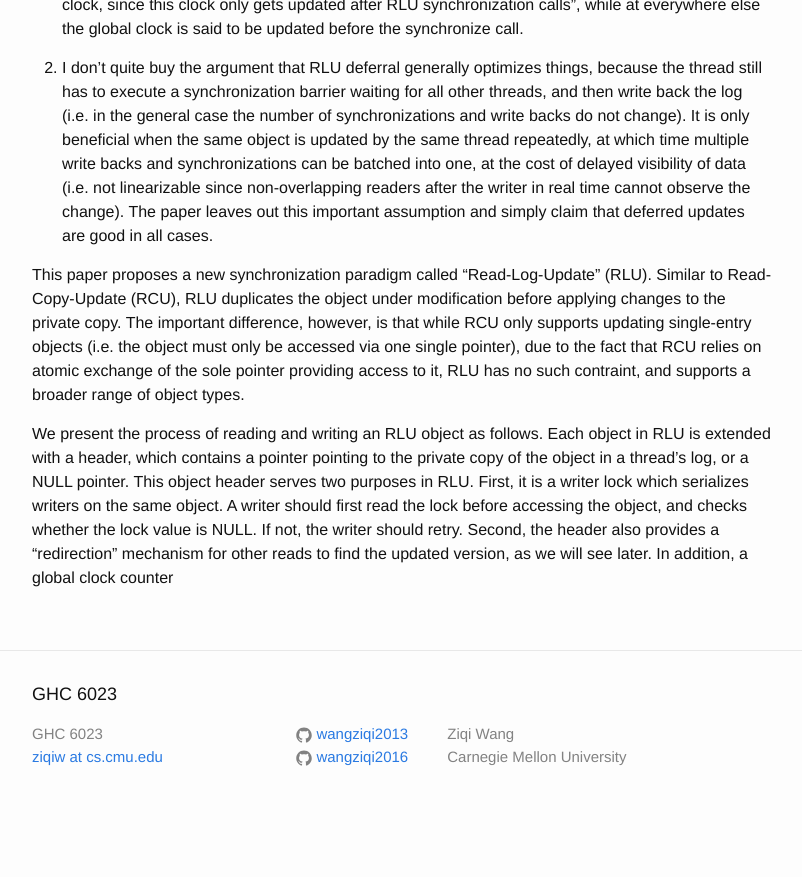
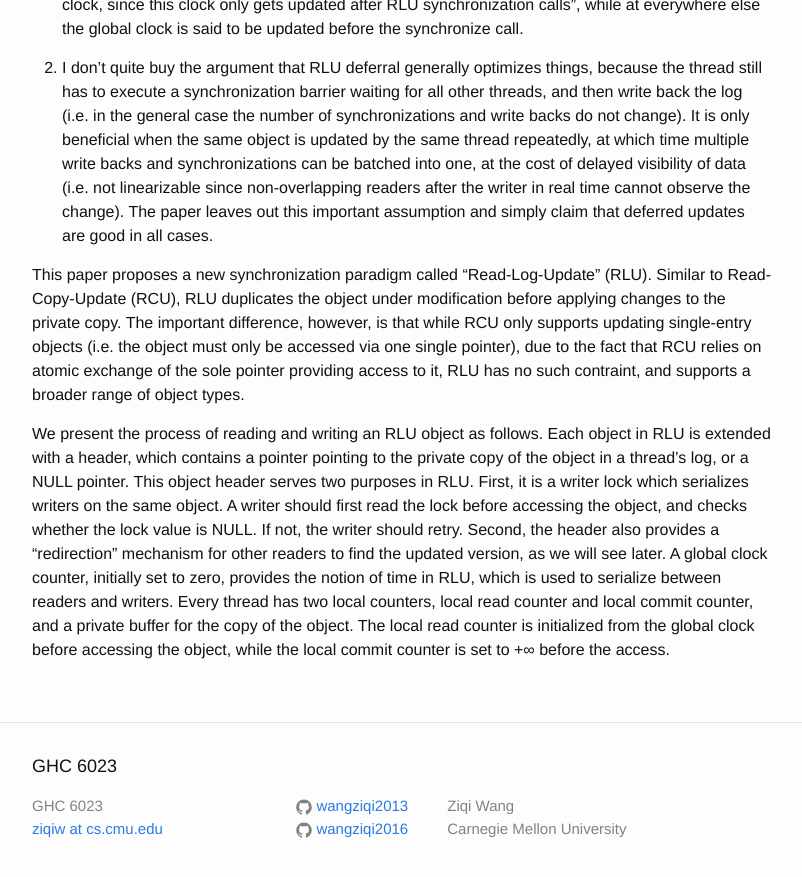
Before and after one commit to wangziqi2013/wangziqi2013.github.io, a Jekyll site: the page built from _posts/2019-10-24-rlu.markdown, in a window 1280 px wide and 900 px high, scrolled down 646 px. Shown: the top 877 px of the window, without its empty margins (238-1040 px from the left). Built offline with Jekyll 4.4.1, drawn with Linux system fonts in a browser that asks for light colours; before the commit the page ends 1474 px from its top, so only the background shows below that.

Commit message:
Adding counters

```diff
--- a/_posts/2019-10-24-rlu.markdown
+++ b/_posts/2019-10-24-rlu.markdown
@@ -42,5 +42,9 @@ We present the process of reading and writing an RLU object as follows. Each obj
 contains a pointer pointing to the private copy of the object in a thread's log, or a NULL pointer. This object header serves
 two purposes in RLU. First, it is a writer lock which serializes writers on the same object. A writer should first read
 the lock before accessing the object, and checks whether the lock value is NULL. If not, the writer should retry. Second,
-the header also provides a "redirection" mechanism for other reads to find the updated version, as we will see later.
-In addition, a global clock counter
+the header also provides a "redirection" mechanism for other readers to find the updated version, as we will see later.
+A global clock counter, initially set to zero, provides the notion of time in RLU, which is used to serialize between
+readers and writers.
+Every thread has two local counters, local read counter and local commit counter, and a private buffer for the copy of
+the object. The local read counter is initialized from the global clock before accessing the object, while the local commit
+counter is set to +&infin; before the access.
```
